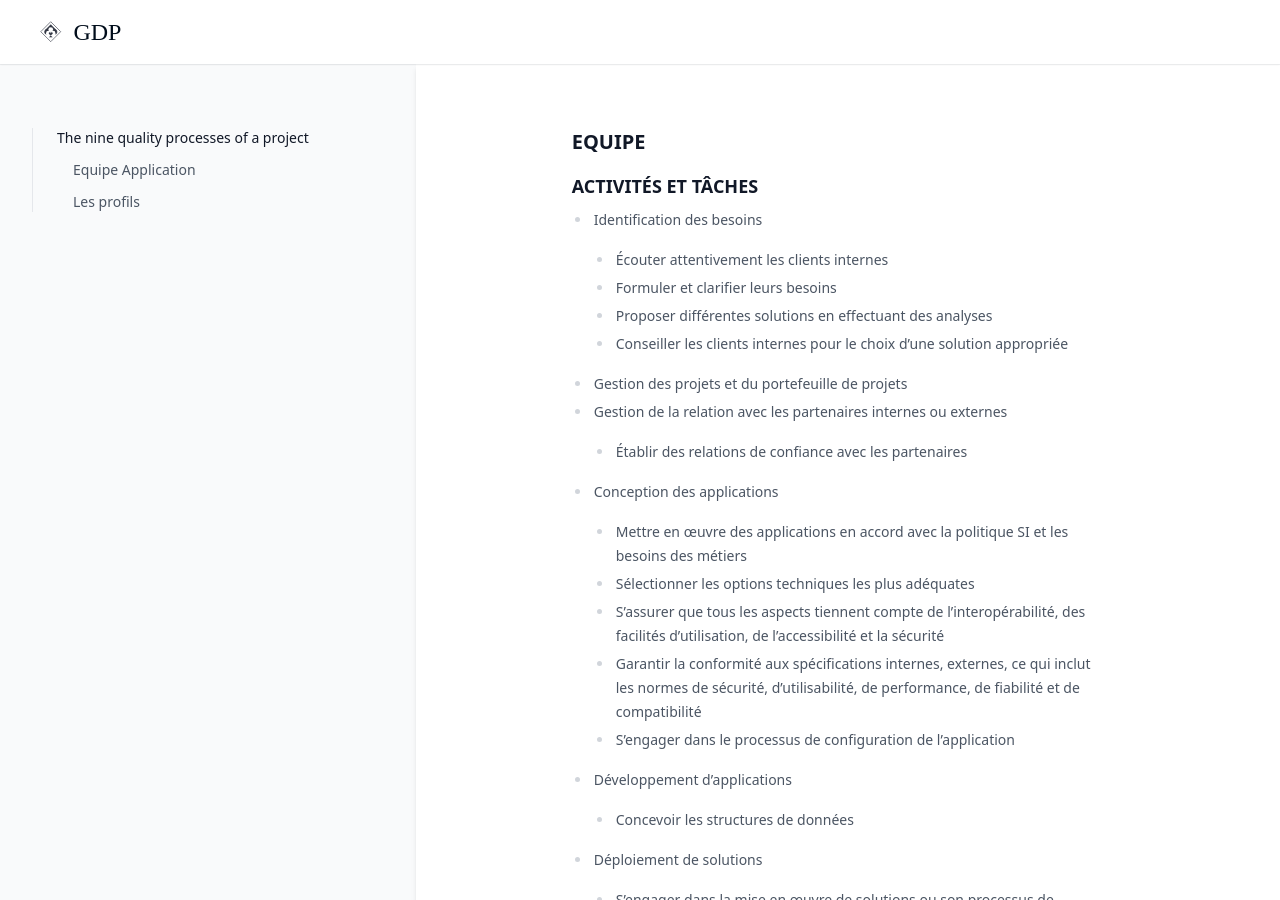
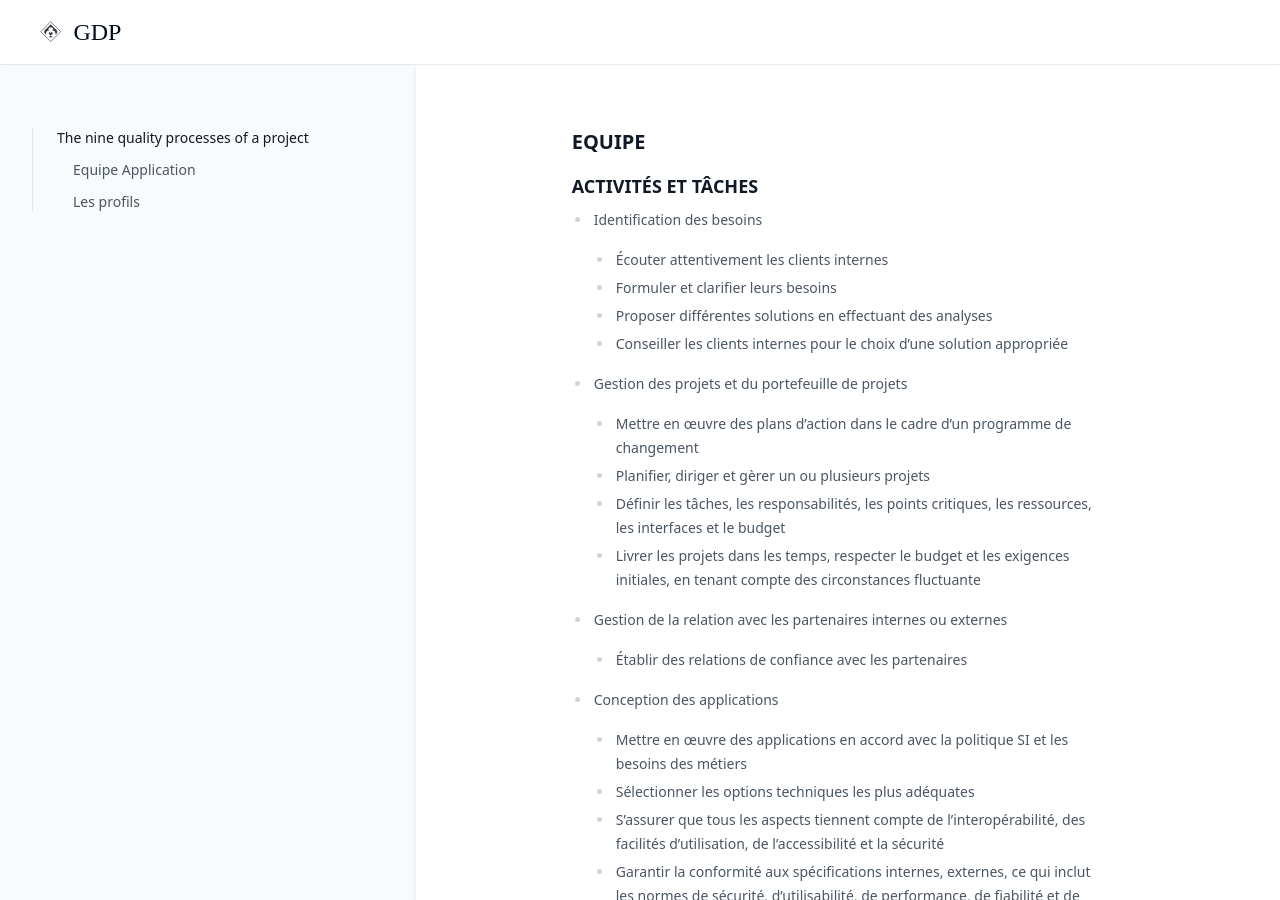
Before and after one commit to greglejeune/ebook, a Jekyll site: the page built from _gdp/apps.md, in a window 1280 px wide and 900 px high. Built offline with Jekyll 4.4.1, drawn with Linux system fonts in a browser that asks for light colours; some of the changed text lies outside the part shown.

Commit message:
Update apps.md

```diff
--- a/_gdp/apps.md
+++ b/_gdp/apps.md
@@ -17,6 +17,10 @@ source : "https://www.cigref.fr/wp/wp-content/uploads/2023/03/Cigref_Nomenclatur
   - Proposer différentes solutions en effectuant des analyses
   - Conseiller les clients internes pour le choix d'une solution appropriée
 - Gestion des projets et du portefeuille de projets
+  - Mettre en œuvre des plans d'action dans le cadre d'un programme de changement
+  - Planifier, diriger et gèrer un ou plusieurs projets
+  - Définir les tâches, les responsabilités, les points critiques, les ressources, les interfaces et le budget
+  - Livrer les projets dans les temps, respecter le budget et les exigences initiales, en tenant compte des circonstances fluctuante
 - Gestion de la relation avec les partenaires internes ou externes
   - Établir des relations de confiance avec les partenaires
 - Conception des applications
@@ -57,6 +61,10 @@ source : "https://www.cigref.fr/wp/wp-content/uploads/2023/03/Cigref_Nomenclatur
   - Adopter une approche proactive pour éviter ou identifier l'origine des problèmes
   - Mettre en place un système de connaissances basé sur la récurrence d'erreurs habituelles
 - Formation
+- Achats
+  - Définition des exigences
+  - Identification de fournisseurs
+  - Analyse des propositions
 
 ### LIVRABLES
 
```
